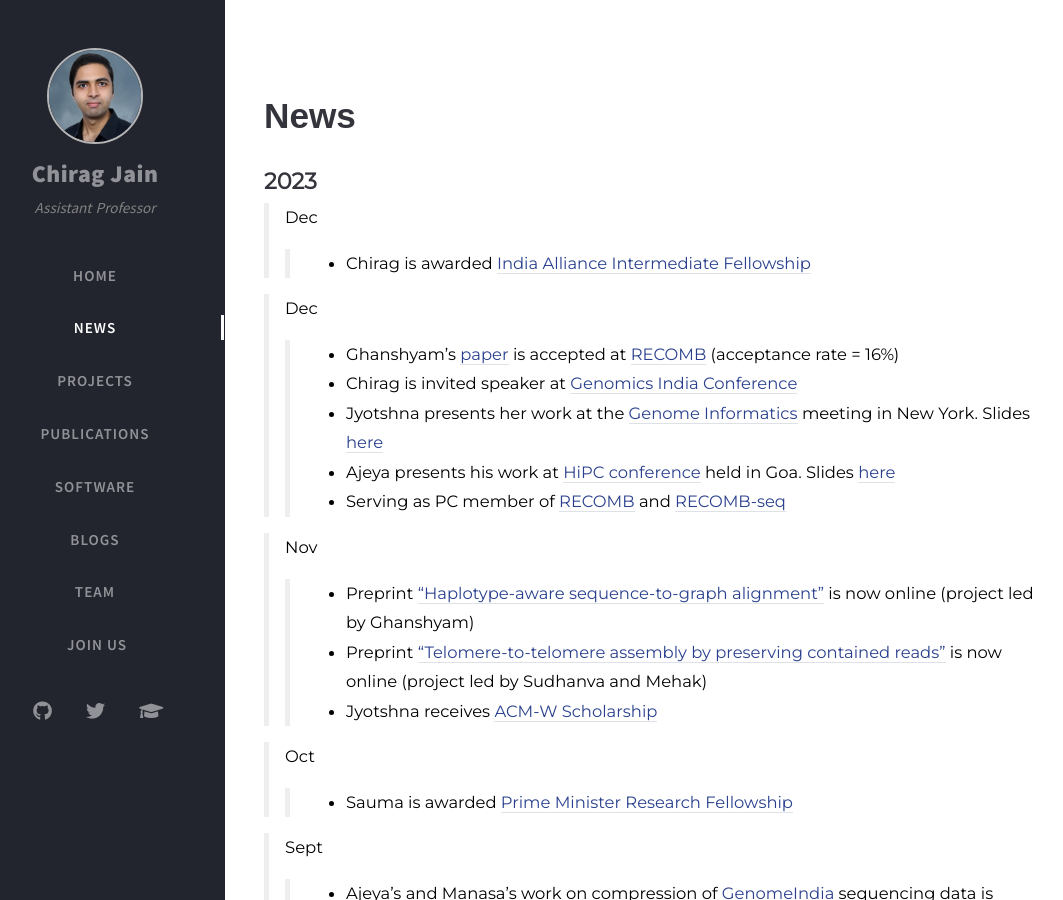
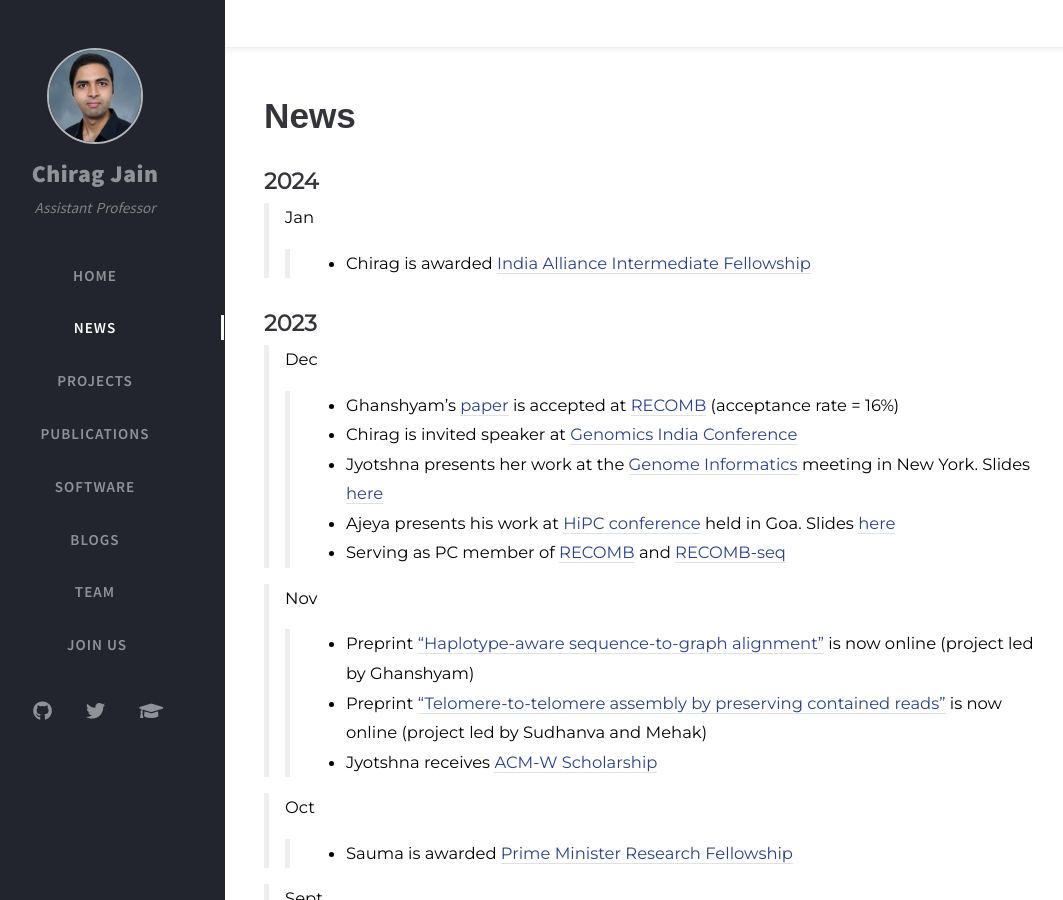
Before and after one commit to at-cg/at-cg.github.io, a Jekyll site: the page built from tabs/new.md, in a window 1280 px wide and 900 px high. Shown: the whole window, without its empty margins (35-1098 px from the left). Built offline with Jekyll 4.4.1, drawn with Linux system fonts in a browser that asks for light colours; nearby versions of some CDN libraries; comment, search, counter and statistics services are not loaded.

Commit message:
Update new.md

```diff
--- a/tabs/new.md
+++ b/tabs/new.md
@@ -19,10 +19,12 @@ type: news
 
 # **News**
 
+## **2024**
+
+>Jan
+>> - Chirag is awarded [India Alliance Intermediate Fellowship](https://www.indiaalliance.org/fellowshiptype/basic-biomedical-research-fellowships)
+
 ## **2023**
-
->Dec
->> - Chirag is awarded [India Alliance Intermediate Fellowship](https://www.indiaalliance.org/fellowshiptype/basic-biomedical-research-fellowships)
 
 >Dec
 >> - Ghanshyam's [paper](https://doi.org/10.1101/2023.11.15.566493) is accepted at [RECOMB](https://recomb.org/recomb2024/) (acceptance rate = 16%)
```
